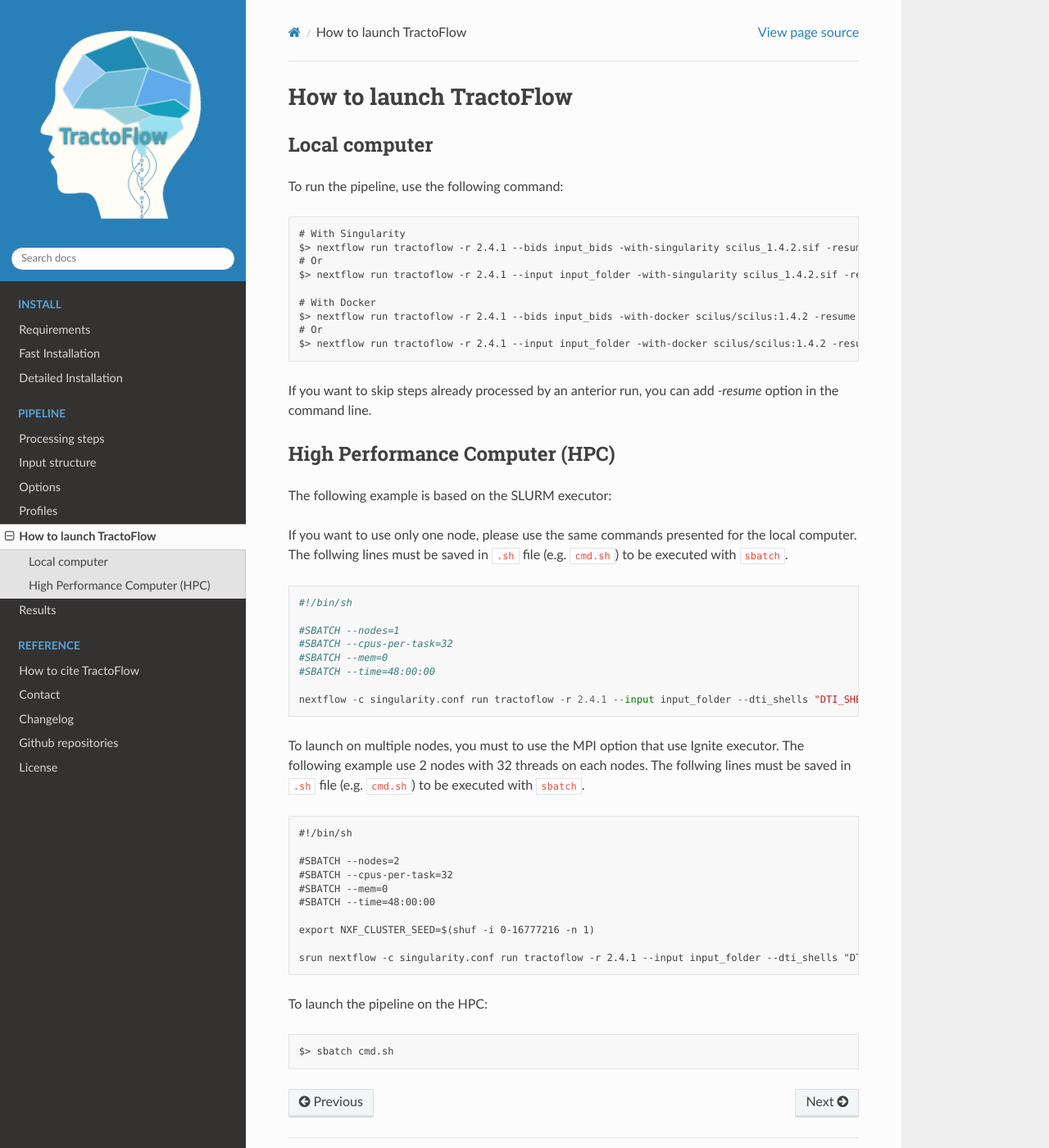
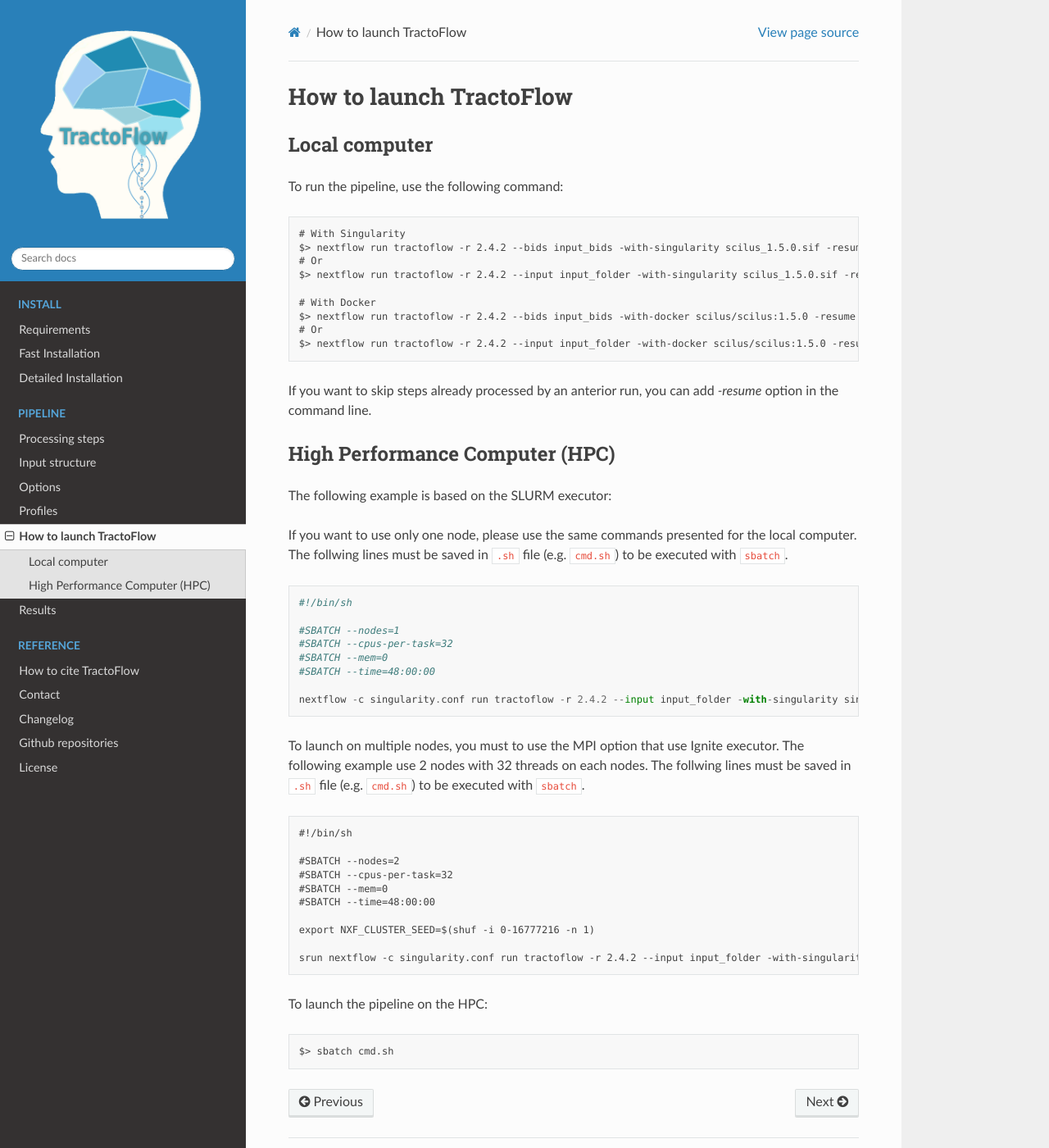
Before and after one commit to scilus/tractoflow_documentation, a Sphinx documentation site: the page built from source/pipeline/launch.rst, in a window 1280 px wide and 1400 px high. Shown: the whole window at 82% size. Built offline with Sphinx 7.4.7 and the Read the Docs theme 2.0.0, drawn with Linux system fonts in a browser that asks for light colours.

Commit message:
update_to_2.4.2

```diff
--- a/source/index.rst
+++ b/source/index.rst
@@ -2,7 +2,7 @@
 =============================================
 
 .. note::
-    New release available: 2.4.1.
+    New release available: 2.4.2.
 
 TractoFlow pipeline is developed by the Sherbrooke Connectivity Imaging Lab (`SCIL`_)
 in order to process diffusion MRI dataset from the raw data to the tractography.
--- a/source/pipeline/launch.rst
+++ b/source/pipeline/launch.rst
@@ -9,14 +9,14 @@
 ::
 
     # With Singularity
-    $> nextflow run tractoflow -r 2.4.1 --bids input_bids -with-singularity scilus_1.4.2.sif -resume
+    $> nextflow run tractoflow -r 2.4.2 --bids input_bids -with-singularity scilus_1.5.0.sif -resume
     # Or
-    $> nextflow run tractoflow -r 2.4.1 --input input_folder -with-singularity scilus_1.4.2.sif -resume
+    $> nextflow run tractoflow -r 2.4.2 --input input_folder -with-singularity scilus_1.5.0.sif -resume
 
     # With Docker
-    $> nextflow run tractoflow -r 2.4.1 --bids input_bids -with-docker scilus/scilus:1.4.2 -resume
+    $> nextflow run tractoflow -r 2.4.2 --bids input_bids -with-docker scilus/scilus:1.5.0 -resume
     # Or
-    $> nextflow run tractoflow -r 2.4.1 --input input_folder -with-docker scilus/scilus:1.4.2 -resume
+    $> nextflow run tractoflow -r 2.4.2 --input input_folder -with-docker scilus/scilus:1.5.0 -resume
 
 If you want to skip steps already processed by an anterior run, you can add `-resume` option in the command line.
 
@@ -38,7 +38,7 @@
     #SBATCH --mem=0
     #SBATCH --time=48:00:00
 
-    nextflow -c singularity.conf run tractoflow -r 2.4.1 --input input_folder --dti_shells "DTI_SHELLS" --fodf_shells "FODF_SHELLS" -with-singularity singularity_name.sif -resume
+    nextflow -c singularity.conf run tractoflow -r 2.4.2 --input input_folder -with-singularity singularity_name.sif -resume
 
 To launch on multiple nodes, you must to use the MPI option that use Ignite executor.
 The following example use 2 nodes with 32 threads on each nodes. The follwing lines
@@ -55,7 +55,7 @@
 
     export NXF_CLUSTER_SEED=$(shuf -i 0-16777216 -n 1)
 
-    srun nextflow -c singularity.conf run tractoflow -r 2.4.1 --input input_folder --dti_shells "DTI_SHELLS" --fodf_shells "FODF_SHELLS" -with-singularity singularity_name.sif -with-mpi -resume
+    srun nextflow -c singularity.conf run tractoflow -r 2.4.2 --input input_folder -with-singularity singularity_name.sif -with-mpi -resume
 
 To launch the pipeline on the HPC:
 
--- a/source/pipeline/options.rst
+++ b/source/pipeline/options.rst
@@ -2,7 +2,7 @@
 =======
 
 To display the options of Tractoflow, please use
-``nextflow run tractoflow -r 2.4.1 --help``.
+``nextflow run tractoflow -r 2.4.2 --help``.
 
 Optional BIDS arguments
 ------------
--- a/source/pipeline/profiles.rst
+++ b/source/pipeline/profiles.rst
@@ -7,7 +7,7 @@
 
 ::
 
-    $> nextflow run tractoflow -r 2.4.1 --input input_folder -profile macos,fully_reproducible -with-singularity singularity_name.sif -resume
+    $> nextflow run tractoflow -r 2.4.2 --input input_folder -profile macos,fully_reproducible -with-singularity singularity_name.sif -resume
 
 Profiles available
 ------------------
```
Also changed, not shown: source/installation/install.rst (+5 -5 lines), source/reference/changelog.rst (+7 -0 lines), 1 other file.
